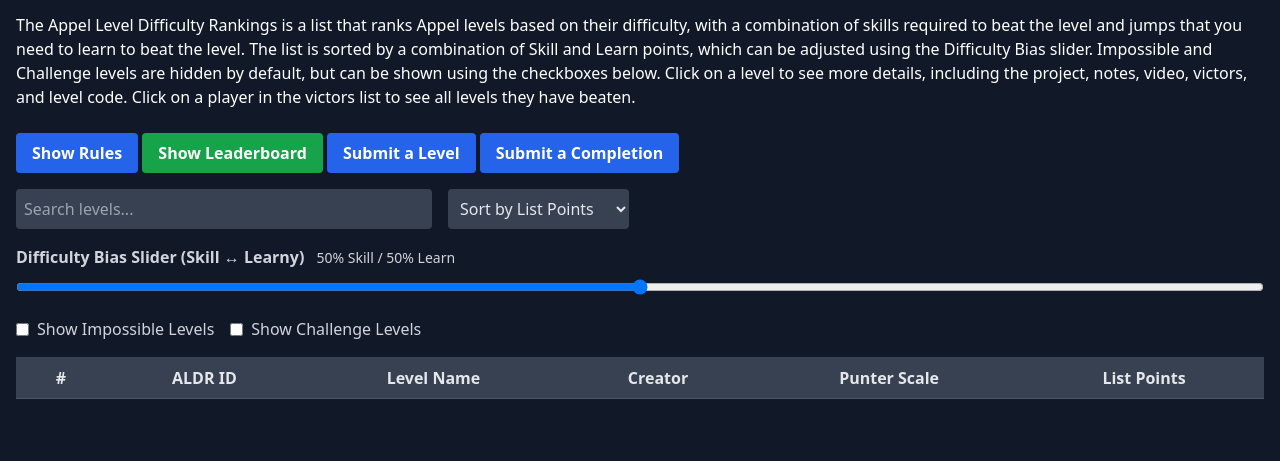
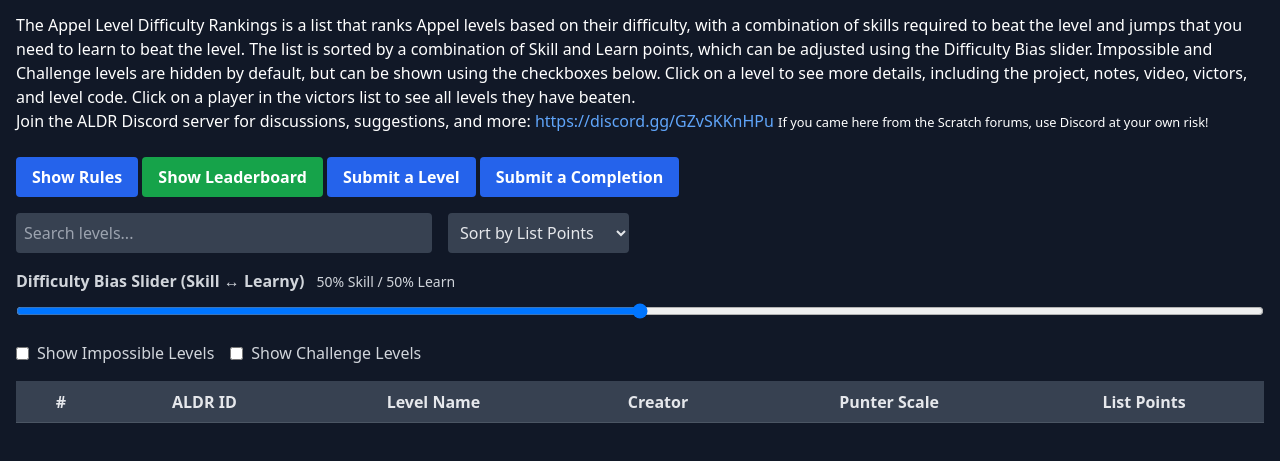
Before and after one commit to familycomicsstudios/aldr-website, a plain HTML site: page index.html in a window 1280 px wide. Shown: the part 51-512 px from the top of the page. Drawn offline with nearby package versions, Linux system fonts and the light colour scheme; no server answers.

Commit message:
Added link to official Discord server

```diff
--- a/index.html
+++ b/index.html
@@ -16,7 +16,10 @@
     The list is sorted by a combination of Skill and Learn points, which can be adjusted using the Difficulty Bias slider.
     Impossible and Challenge levels are hidden by default, but can be shown using the checkboxes below.
     Click on a level to see more details, including the project, notes, video, victors, and level code.
-    Click on a player in the victors list to see all levels they have beaten.
+    Click on a player in the victors list to see all levels they have beaten.<br>
+
+    Join the ALDR Discord server for discussions, suggestions, and more: <a href="https://discord.gg/GZvSKKnHPu" class="text-blue-400 hover:underline">https://discord.gg/GZvSKKnHPu</a>
+    <small>If you came here from the Scratch forums, use Discord at your own risk!</small>
   </p><br>
   <div class="mb-4">
     <button id="rulesButton" class="bg-blue-600 hover:bg-blue-700 text-white font-semibold py-2 px-4 rounded">
```
